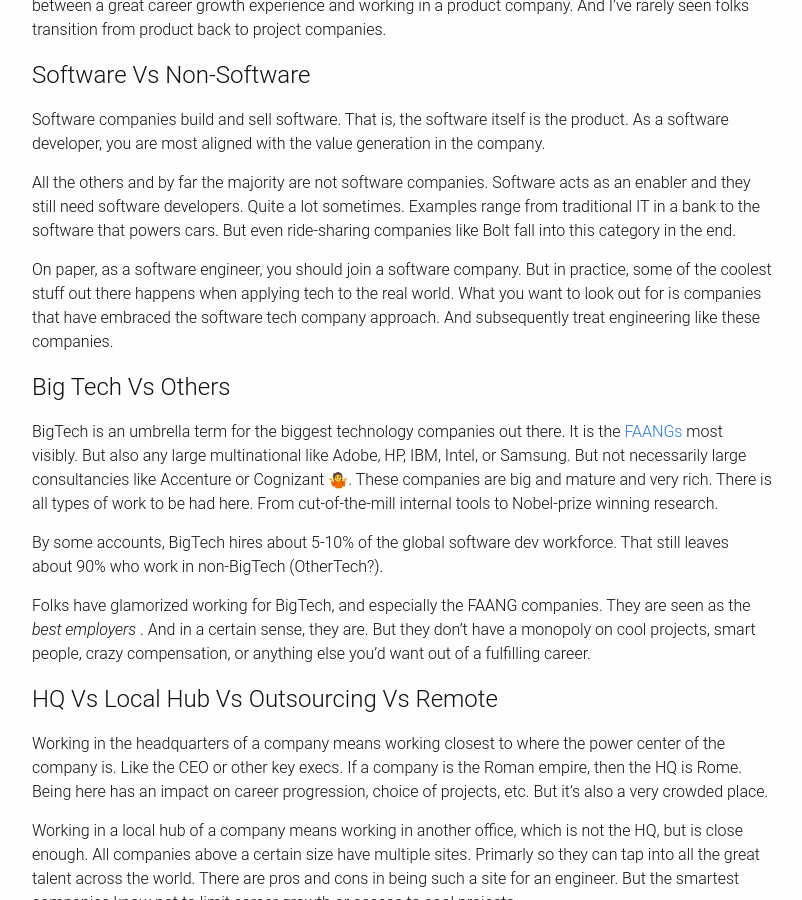
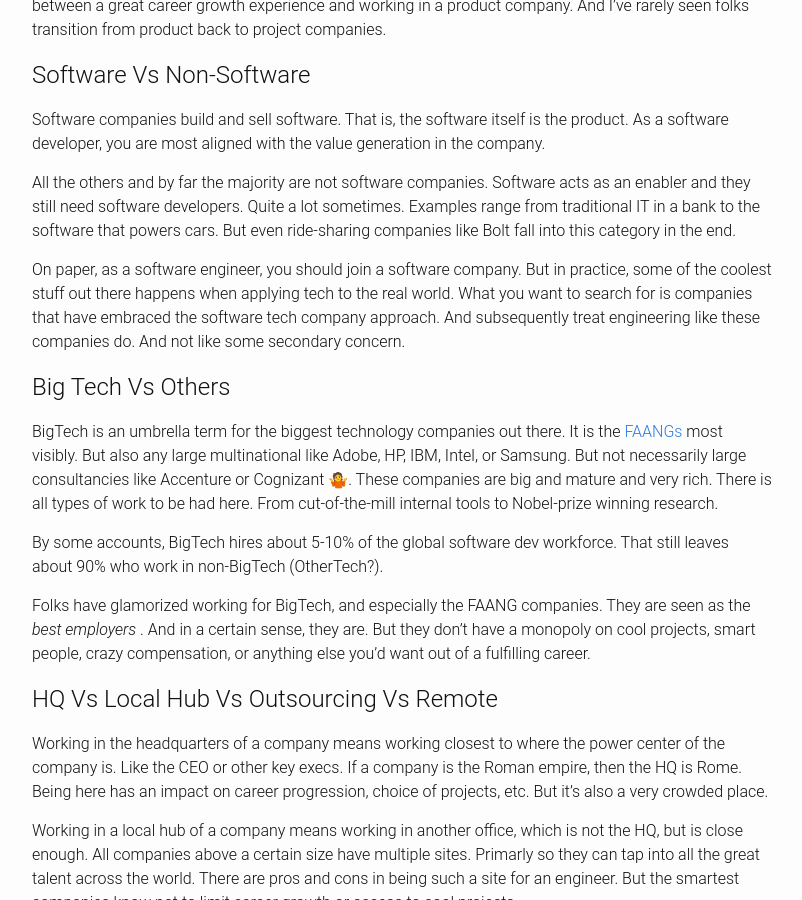
Before and after one commit to horia141/horia141.github.io, a Jekyll site: the page built from _posts/2022-02-06-taxonomy-companies.md, in a window 1280 px wide and 900 px high, scrolled down 2765 px. Shown: the whole window, without its empty margins (238-1040 px from the left). Built offline with Jekyll 4.4.1, drawn with Linux system fonts in a browser that asks for light colours; some of the changed text lies outside the part shown.

Commit message:
Fixed typos

```diff
--- a/_posts/2022-02-06-taxonomy-companies.md
+++ b/_posts/2022-02-06-taxonomy-companies.md
@@ -112,7 +113,10 @@ Software companies build and sell software. That is, the software itself is the
 
 All the others and by far the majority are not software companies. Software acts as an enabler and they still need software developers. Quite a lot sometimes. Examples range from traditional IT in a bank to the software that powers cars. But even ride-sharing companies like Bolt fall into this category in the end.
 
-On paper, as a software engineer, you should join a software company. But in practice, some of the coolest stuff out there happens when applying tech to the real world. What you want to look out for is companies that have embraced the software tech company approach. And subsequently treat engineering like these companies.
+On paper, as a software engineer, you should join a software company. But in practice, some of the coolest stuff out
+there happens when applying tech to the real world. What you want to search for is companies that have embraced the
+software tech company approach. And subsequently treat engineering like these companies do. And not like some
+ secondary concern.
 
 # Big Tech Vs Others
 
```
Also changed, not shown: other parts of _posts/2022-02-06-taxonomy-companies.md (+2 -1 lines).
